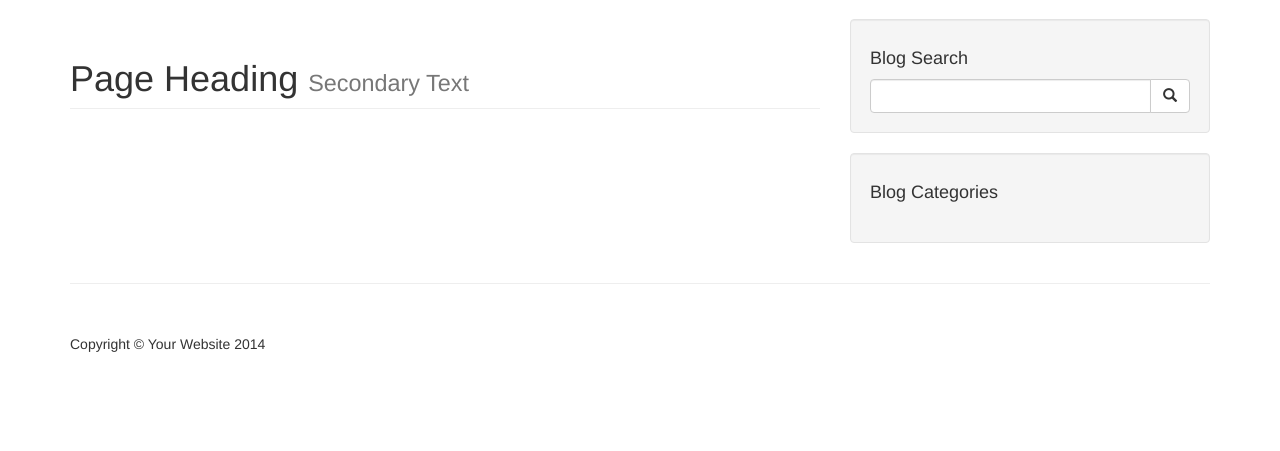
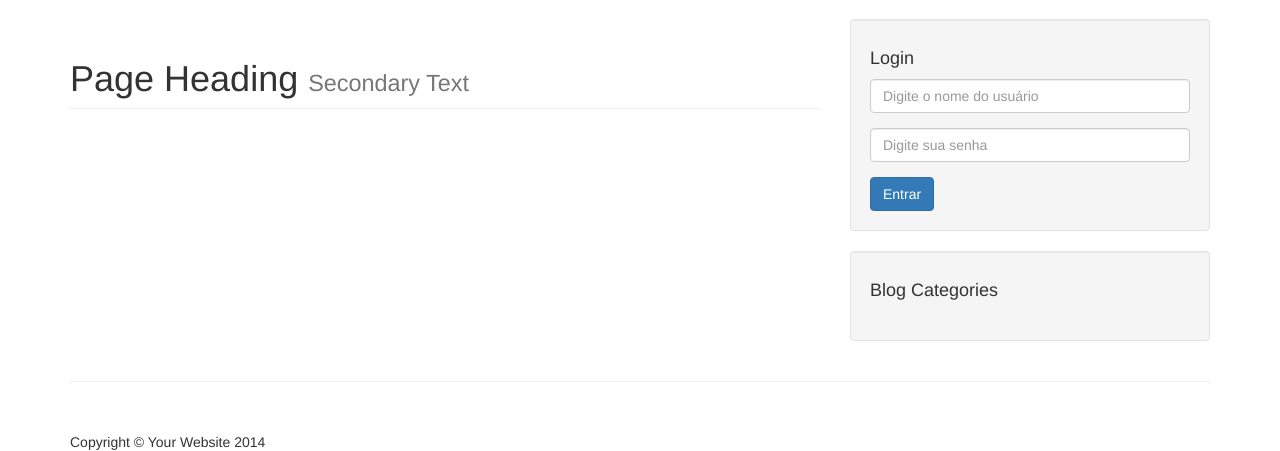
Before and after one commit to SirFelipe/01-Digital-Experience, a PHP site: page / in a window 1280 px wide. Shown: the part 51-502 px from the top of the page. Run offline with PHP 8.4, Linux system fonts and the light colour scheme; data that the repository does not hold is empty.

Commit message:
Creating a simple login

```diff
--- a/cms/admin/index.php
+++ b/cms/admin/index.php
@@ -11,8 +11,8 @@
                 <div class="row">
                     <div class="col-lg-12">
                         <h1 class="page-header">
-                            Blank Page
-                            <small>Subheading</small>
+                            Bem vindo ao painel de controle
+                            <small><?php echo $_SESSION['nm_apelido']; ?></small>
                         </h1>
                         <ol class="breadcrumb">
                             <li>
--- a/cms/includes/sidebar.php
+++ b/cms/includes/sidebar.php
@@ -1,17 +1,18 @@
+
 <!-- Blog Sidebar Widgets Column -->
 <div class="col-md-4">
-    <!-- Blog Search Well -->
+    <!-- Login well -->
     <div class="well">
-        <h4>Blog Search</h4>
-        <div class="input-group">
-            <input type="text" class="form-control">
-            <span class="input-group-btn">
-                <button class="btn btn-default" type="button">
-                    <span class="glyphicon glyphicon-search"></span>
-            </button>
-            </span>
-        </div>
-        <!-- /.input-group -->
+        <h4>Login</h4>
+        <form action="includes/login.php" method="post">
+          <div class="form-group">
+            <input type="text" name="nmUsuario" class="form-control" placeholder="Digite o nome do usuário">
+          </div>
+          <div class="form-group">
+            <input type="password" name="dsSenha" class="form-control" placeholder="Digite sua senha">
+          </div>
+          <button type="submit" name="login" class="btn btn-primary">Entrar</button>
+        </form>
     </div>
 
     <!-- Blog Categories Well -->
```
Also changed, not shown: cms/admin/includes/header.php (+7 -0 lines), cms/includes/login.php (added, +33 -0 lines).
